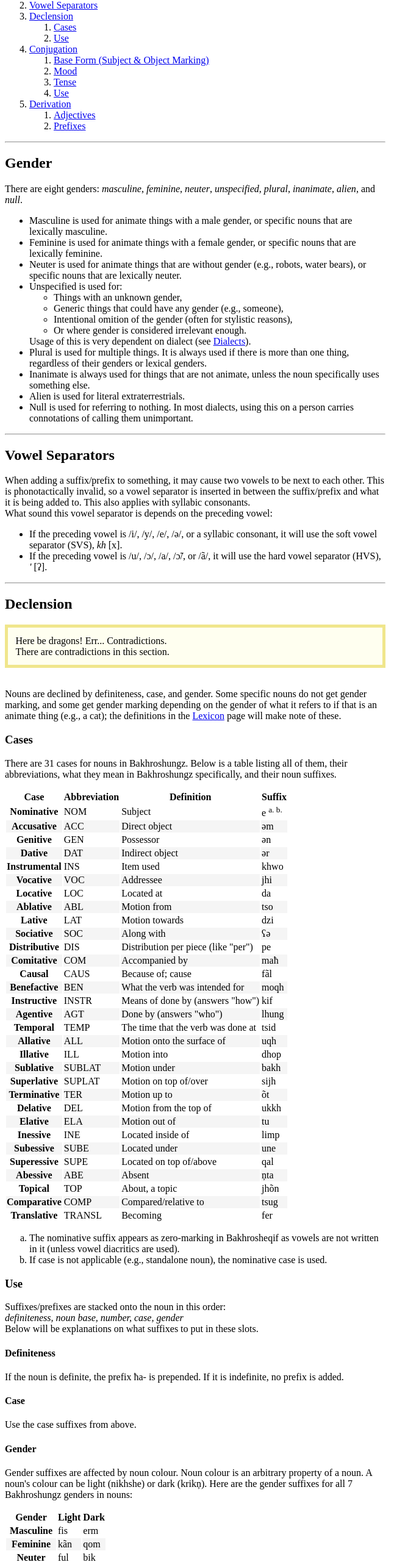
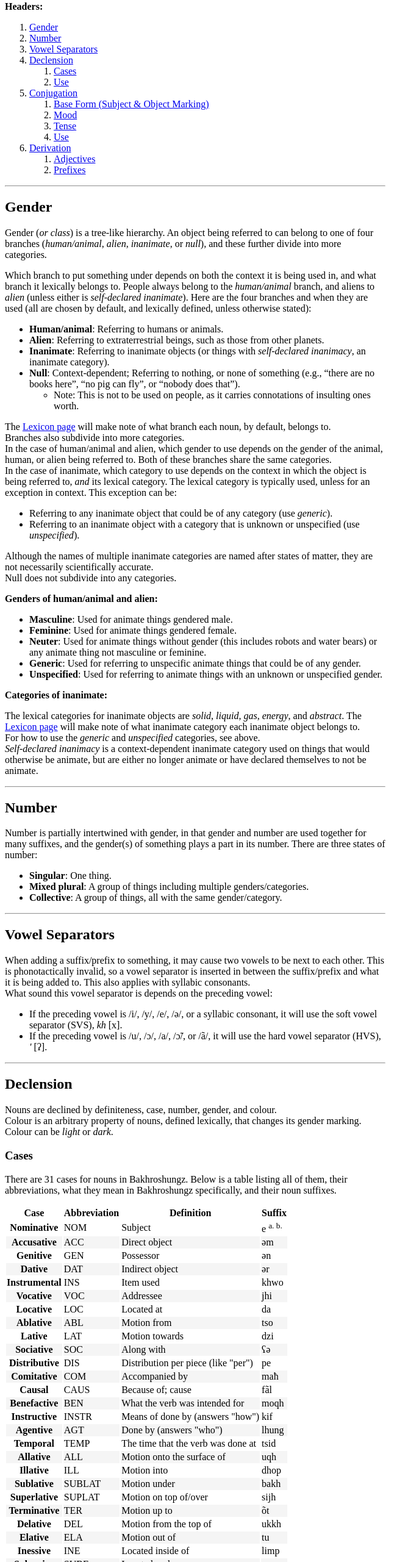
Before and after one commit to Jasperredis/Bakhroshungz, a plain HTML site: page morphology.html in a window 1280 px wide. Shown: the part 239-2800 px from the top of the page at 61% size, without its empty margins (0-687 px from the left). Drawn offline with Linux system fonts and the light colour scheme.

Commit message:
Large morphology changes and structure fixes

```diff
--- a/morphology.html
+++ b/morphology.html
@@ -6,15 +6,19 @@
   <link rel="stylesheet" href="styles.css">
 </head>
 <body>
+  <main>
 	<h1>Morphology</h1>
 	<div class="warn">
-    This page has a substantial amount of content,
-    though the majority of it is unfinished.
+	  Not all of this page is complete.<br>
+	  Specifically, everything below the <a href="#declension">Declension</a> header and its subheadings has not been written,
+	  and many elements of it and above are subject to change. For more information on the latter,
+	  see <b>2026-07-14: Morphology updates</b> on <a href="updates.html">the Updates page</a>.
 	</div><br>
 	<a href="index.html">Back</a><br><br>
 	<strong>Headers:</strong>
 	<ol>
 	  <li><a href="#gender">Gender</a></li>
+	  <li><a href="#number">Number</a></li>
 	  <li><a href="#vowel-separators">Vowel Separators</a></li>
 	  <li>
 		<a href="#declension">Declension</a>
@@ -44,28 +48,66 @@
 
 	<h2 id="gender">Gender</h2>
 	<p>
-    There are eight genders:
-    <dfn>masculine</dfn>, <dfn>feminine</dfn>, <dfn>neuter</dfn>, <dfn>unspecified</dfn>,
-    <dfn>plural</dfn>, <dfn>inanimate</dfn>, <dfn>alien</dfn>, and <dfn>null</dfn>.
+	  Gender (<i>or class</i>) is a tree-like hierarchy. An object being referred to can belong to one of four branches
+	  (<i>human/animal</i>, <i>alien</i>, <i>inanimate</i>, or <i>null</i>), and these further divide into more categories.
+	</p>
+	<p>
+	  Which branch to put something under depends on both the context it is being used in, and what branch it lexically belongs to.
+	  People always belong to the <i>human/animal</i> branch, and aliens to <i>alien</i> (unless either is <i>self-declared inanimate</i>).
+	  Here are the four branches and when they are used (all are chosen by default, and lexically defined, unless otherwise stated):
 	</p>
 	<ul>
-    <li>Masculine is used for animate things with a male gender, or specific nouns that are lexically masculine.</li>
-    <li>Feminine is used for animate things with a female gender, or specific nouns that are lexically feminine.</li>
-    <li>Neuter is used for animate things that are without gender (e.g., robots, water bears), or specific nouns that are lexically neuter.</li>
+	  <li><strong>Human/animal</strong>: Referring to humans or animals.</li>
+	  <li><strong>Alien</strong>: Referring to extraterrestrial beings, such as those from other planets.</li>
+	  <li><strong>Inanimate</strong>: Referring to inanimate objects (or things with <dfn>self-declared inanimacy</dfn>, an inanimate category).</li>
 	  <li>
-      Unspecified is used for:
+		<strong>Null</strong>: Context-dependent; Referring to nothing, or none of something (e.g., “there are no books here”, “no pig can fly”, or “nobody does that”).
+		<ul><li>Note: This is not to be used on people, as it carries connotations of insulting ones worth.</li></ul>
+	  </li>
+	</ul>
+	<p>
+	  The <a href="lexicon.html">Lexicon page</a> will make note of what branch each noun, by default, belongs to.<br>
+	  Branches also subdivide into more categories.<br>
+	  In the case of human/animal and alien, which gender to use depends on the gender of the animal, human,
+	  or alien being referred to. Both of these branches share the same categories.<br>
+	  In the case of inanimate, which category to use depends on the context in which the object is being referred to, <i>and</i> its lexical category.
+	  The lexical category is typically used, unless for an exception in context. This exception can be:
+	</p>
 	<ul>
-        <li>Things with an unknown gender,</li>
-        <li>Generic things that could have any gender (e.g., someone),</li>
-        <li>Intentional omition of the gender (often for stylistic reasons),</li>
-        <li>Or where gender is considered irrelevant enough.</li>
+	  <li>Referring to any inanimate object that could be of any category (use <i>generic</i>).</li>
+	  <li>Referring to an inanimate object with a category that is unknown or unspecified (use <i>unspecified</i>).</li>
 	</ul>
-      Usage of this is very dependent on dialect (see <a href="dialects.html">Dialects</a>).
-    </li>
-    <li>Plural is used for multiple things. It is always used if there is more than one thing, regardless of their genders or lexical genders.</li>
-    <li>Inanimate is always used for things that are not animate, unless the noun specifically uses something else.</li>
-    <li>Alien is used for literal extraterrestrials.</li>
-    <li>Null is used for referring to nothing. In most dialects, using this on a person carries connotations of calling them unimportant.</li>
+	<p>
+	  Although the names of multiple inanimate categories are named after states of matter, they are not necessarily scientifically accurate.<br>
+	  Null does not subdivide into any categories.
+	</p>
+	<strong>Genders of human/animal and alien:</strong>
+	<ul>
+	  <li><strong>Masculine</strong>: Used for animate things gendered male.</li>
+	  <li><strong>Feminine</strong>: Used for animate things gendered female.</li>
+	  <li><strong>Neuter</strong>: Used for animate things without gender (this includes robots and water bears) or any animate thing not masculine or feminine.</li>
+	  <li><strong>Generic</strong>: Used for referring to unspecific animate things that could be of any gender.</li>
+	  <li><strong>Unspecified</strong>: Used for referring to animate things with an unknown or unspecified gender.</li>
+	</ul>
+	<strong>Categories of inanimate:</strong>
+	<p>
+	  The lexical categories for inanimate objects are <i>solid</i>, <i>liquid</i>, <i>gas</i>, <i>energy</i>, and <i>abstract</i>.
+	  The <a href="lexicon.html">Lexicon page</a> will make note of what inanimate category each inanimate object belongs to.<br>
+	  For how to use the <i>generic</i> and <i>unspecified</i> categories, see above.<br>
+	  <i>Self-declared inanimacy</i> is a context-dependent inanimate category used on things that would otherwise be animate, but are either
+	  no longer animate or have declared themselves to not be animate.
+	</p>
+	<hr>
+
+	<h2 id="number">Number</h2>
+	<p>
+	  Number is partially intertwined with gender, in that gender and number are used together for many suffixes, and the gender(s) of something plays a part
+	  in its number. There are three states of number:
+	</p>
+	<ul>
+	  <li><strong>Singular</strong>: One thing.</li>
+	  <li><strong>Mixed plural</strong>: A group of things including multiple genders/categories.</li>
+	  <li><strong>Collective</strong>: A group of things, all with the same gender/category.</li>
 	</ul>
 	<hr>
 
@@ -83,14 +125,9 @@
 	<hr>
 
 	<h2 id="declension">Declension</h2>
-  <div class="warn-light">
-    Here be dragons! Err... Contradictions.<br>
-    There are contradictions in this section.
-  </div><br>
 	<p>
-    Nouns are declined by definiteness, case, and gender. Some specific nouns do not get gender marking,
-    and some get gender marking depending on the gender of what it refers to if that is an animate thing (e.g., a cat);
-    the definitions in the <a href="lexicon.html">Lexicon</a> page will make note of these.
+	  Nouns are declined by definiteness, case, number, gender, and colour.<br>
+	  Colour is an arbitrary property of nouns, defined lexically, that changes its gender marking. Colour can be <i>light</i> or <i>dark</i>.
 	</p>
 	<h3 id="declension-cases">Cases</h3>
 	<p>
@@ -145,84 +182,57 @@
 	<h3 id="declension-use">Use</h3>
 	<p>
 	  Suffixes/prefixes are stacked onto the noun in this order:<br>
-    <i>definiteness, noun base, number, case, gender</i><br>
+	  <i>definiteness, noun base, case, gender/number/colour</i><br>
 	  Below will be explanations on what suffixes to put in these slots.
 	</p>
 	<h4>Definiteness</h4>
 	<p>If the noun is definite, the prefix ħa- is prepended. If it is indefinite, no prefix is added.</p>
 	<h4>Case</h4>
 	<p>Use the case suffixes from above.</p>
-  <h4>Gender</h4>
+	<h4>Gender/Number/Colour</h4>
 	<p>
-    Gender suffixes are affected by noun colour. Noun colour is an arbitrary property of a noun.
-    A noun's colour can be light (nikhshe) or dark (krikņ).
-    Here are the gender suffixes for all 7 Bakhroshungz genders in nouns:
+	  Gender, number, and colour are used in forming a suffix to use for them.<br>
+	  The suffix is formed by joining an <i>onset</i> and a <i>base</i>.
+	  The onset of the suffix is based on the branch that the noun is in, and its number.
+	  The base of the suffix is based on the gender/category of the noun, and its colour.
+	  Here is the table for the onsets:
 	</p>
 	<table>
-    <thead><tr><th>Gender</th><th>Light</th><th>Dark</th></tr></thead>
+	  <thead><tr><th></th><th>Singular</th><th>Mixed Plural</th><th>Collective</th></tr></thead>
 	  <tbody>
-      <tr><th>Masculine</th><td>fis</td><td>erm</td></tr>
-      <tr><th>Feminine</th><td>kãn</td><td>qom</td></tr>
-      <tr><th>Neuter</th><td>ful</td><td>bik</td></tr>
-      <tr><th>Unspecified</th><td>pas</td><td>buzh</td></tr>
-      <tr><th>Plural</th><td>fil</td><td>vil</td></tr>
-      <tr><th>Inanimate</th><td>-</td><td>-</td></tr>
-      <tr><th>Alien</th><td>ħin</td><td>ʕõm</td></tr>
-      <tr><th>Null</th><td>kif</td><td>kops</td></tr>
+		<tr><th>Animal/Human</th><td>f-</td><td>pr-</td><td>kh-</td></tr>
+		<tr><th>Alien</th><td>r-</td><td>ħ-</td><td>j-</td></tr>
+		<tr><th>Inanimate</th><td>q-</td><td>k-</td><td>p-</td></tr>
+		<tr><th>Null*</th><td>kəps</td><td>furs</td><td>qost</td></tr>
 	  </tbody>
 	</table>
-  <hr>
+	<p>
+	  *: Null does not take the suffix base, as it has no genders/categories; instead, the onset defines the entire suffix.<br><br>
+	  Here is the table for the bases:
+	</p>
+	<table>
+	  <thead><tr><th></th><th>Light</th><th>Dark</th></tr></thead>
+	  <tbody>
+		<tr><th>Masculine/solid</th><td>er</td><td>irk</td></tr>
+		<tr><th>Feminine/liquid</th><td>in</td><td>am</td></tr>
+		<tr><th>Neuter/energy</th><td>əl</td><td>yks</td></tr>
+		<tr><th>Generic</th><td>əs</td><td>yz</td></tr>
+		<tr><th>Unspecified</th><td>aln</td><td>yjh</td></tr>
+		<tr><th>Gas</th><td>ik</td><td>et</td></tr>
+		<tr><th>Abstract</th><td>alz</td><td>yv</td></tr>
+		<tr><th>Self-declared inanimacy</th><td>alng</td><td>edh</td></tr>
+	  </tbody>
+	</table>
+  </main>
 
-  <h2 id="conjugation">Conjugation</h2>
-  <div class="warn">
-    This section is subject to a complete rewrite.
-  </div><br>
-  <p>
-    Verbs have several qualities, of which they are all conjugated for.
-    These are person, number, gender, tense, mood, polarity, transitivity, and evidentiality.
-    Here is more detail about some of those:
-  </p>
-  <ul>
-    <li>
-      <strong>Person, number, and gender:</strong>
-      Person, number, and gender are polypersonal; they mark both the subject and object.
-      These are both marked in different positions of the suffix group.<br>
-      The object is not marked if there is no object;
-      though, due to the fact that every slot has the ability to be empty and communicate meaning that way,
-      the non-transitive suffix is used to clarify the lack of an object.<br>
-      Additionally, the person and number are combined into one suffix.<br>
-      Unlike gender, the subject and object do not use the same set of suffixes; they each use entirely different sets.
-    </li>
-    <li>
-      <strong>Tense:</strong> There are 9 tenses:
-      present, immediate past, recent past, remote past, immediate future, remote future, pluperfect, habitual, and future-in-the-past.
-    </li>
-    <li>
-      <strong>Mood:</strong> There are 8 moods:
-      indicative, infinitive, subjunctive, conditional, imperative, potential, hypothetical, and interrogative.
-      Some moods (subjunctive, imperative, and conditional) conjugate differently based on polarity.
-    </li>
-    <li>
-      <strong>Evidentiality:</strong> There are 5 types of evidentiality:
-      inferential, nonvisual sensory, visual sensory, assumed, and reportive.
-    </li>
-  </ul>
-  <p>
-    The suffixes/prefixes are in this order:<br>
-    <i>polarity, base, mood, subject person + number, subject gender, tense, transitivity, object person + number, object gender, optional evidentiality</i><br>
-    What to put in each slot will now be listed.
-  </p>
-  <strong>Polarity</strong>
-  <p>If the verb is negative, the prefix ke- is prepended. If it is positive, no prefix is added.</p>
-
-</body>
   <footer>
 	<p>
       <a href="updates.html">Updates page</a> (for general updates and status updates about this project and website)<br><br>
       Conlang and website by <a href="https://www.jasperredis.net">jasperredis</a>.<br>
       This website, and its images (found in the images folder at repository root) are licensed under the
       <a href="https://creativecommons.org/licenses/by-sa/4.0/legalcode.en">CC-BY-SA 4.0</a>.<br>
-    The source for this website is hosted <a href="https://github.com/Jasperredis/Bakhroshungz"</a>here on GitHub</a>.
+      The source for this website is hosted <a href="https://github.com/Jasperredis/Bakhroshungz">here on GitHub</a>.
 	</p>
   </footer>
+</body>
 </html>
```
Also changed, not shown: bakhrosheqif.html (+5 -2 lines), dialects.html (+5 -2 lines), flag.html (+12 -0 lines), index.html (+5 -2 lines), lexicon.html (+5 -2 lines), phonology.html (+5 -2 lines), syntax.html (+5 -2 lines), updates.html (+32 -2 lines), 1 other file. Lines whose indentation alone changed are shown as unchanged.
